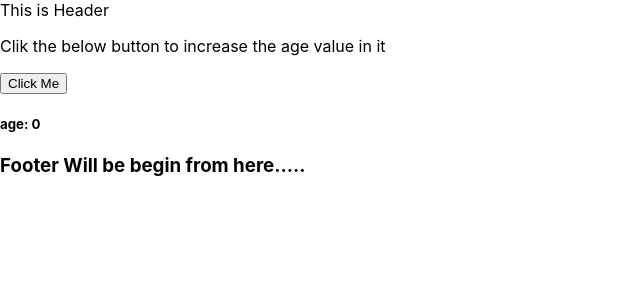
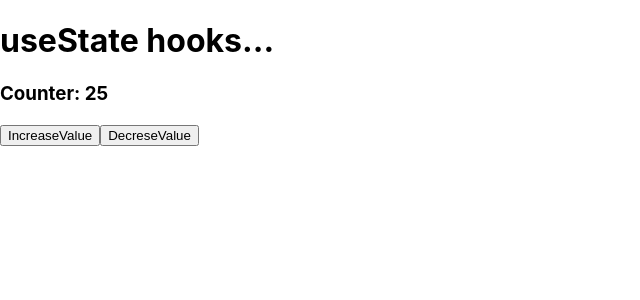
Before and after one commit to gokulrajans/react-codedamn, a React (Create React App) app: page / in a window 1280 px wide. Shown: the top 300 px of the page, without its empty margins (0-640 px from the left). Built offline with nearby package versions, Linux system fonts and the light colour scheme.

Commit message:
useState functions learned...

```diff
--- a/src/App.jsx
+++ b/src/App.jsx
@@ -4,7 +4,7 @@ import Content from "./components/content"
 import Footer from "./components/footer";
 
 function App() {
-    return(<><Header></Header><Content></Content><Footer></Footer></>)
+    return(<><Header></Header></>)
 }
 
 export default App
--- a/src/components/header.jsx
+++ b/src/components/header.jsx
@@ -1,7 +1,19 @@
-import React from "react";
+import React, {useState} from "react";
+
 
 function Header() {
-    return <header>This is Header</header>
+    const [count, setValue] = useState(25);
+
+    function increaseValue() {
+        setValue(35);
+    }
+    function decreseValue() {
+        setValue(-90);
+    }
+    return <><h1>useState hooks...</h1>
+    <h3>Counter: {count}</h3>
+    <button onClick={increaseValue}>IncreaseValue</button>
+     <button onClick={decreseValue}>DecreseValue</button></>
 }
 
 export default Header
```
